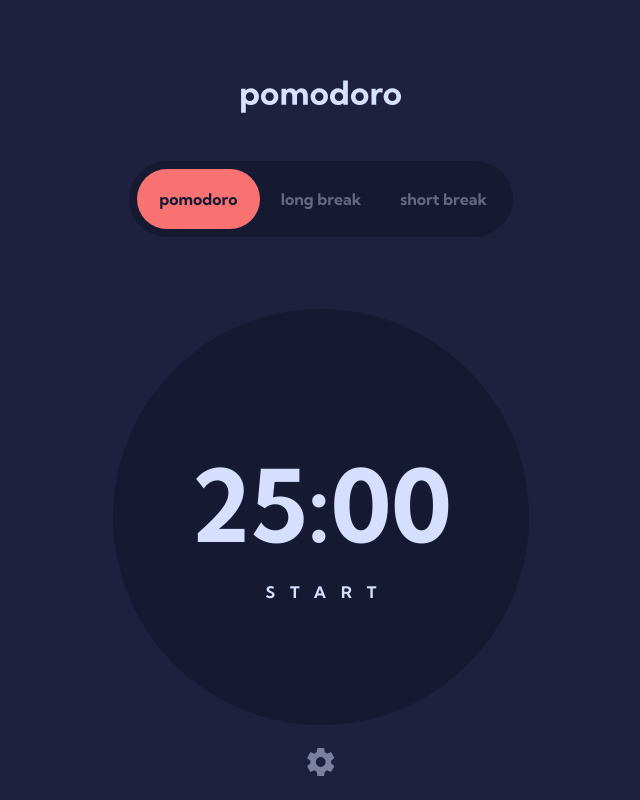
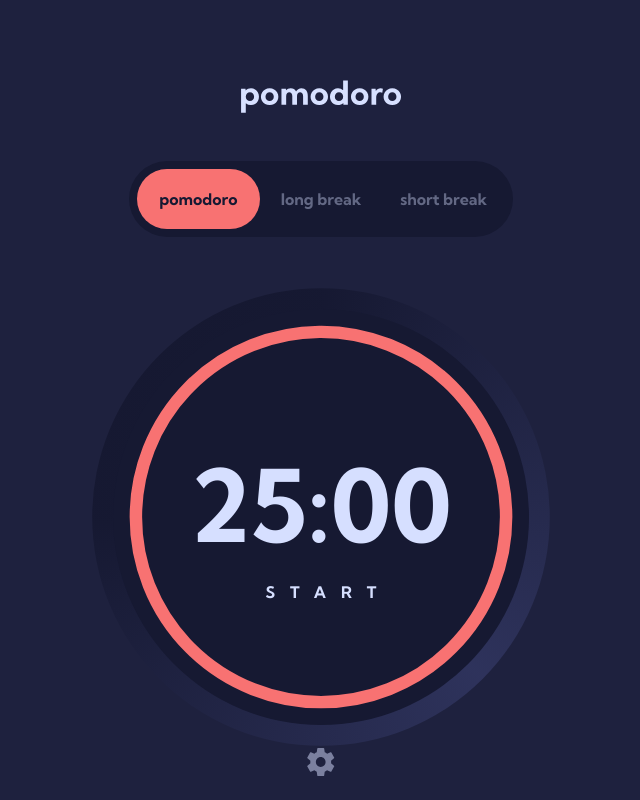
Before and after one commit to MathiasHun1/FEM-pomodoro, a React (Vite) app: page / in a window 1280 px wide. Shown: the whole page, without its empty margins (319-959 px from the left). Built offline with nearby package versions, Linux system fonts and the light colour scheme.

Commit message:
need to fix tickling clock issue

```diff
--- a/src/App.jsx
+++ b/src/App.jsx
@@ -1,17 +1,13 @@
-import { useState, useEffect } from 'react';
-import { useRef } from 'react';
+import { useState, useEffect, useRef } from 'react';
 import './App.scss';
-
 import { COLORS, FONTS } from './constants';
 import logo from './assets/logo.svg';
 import settingsSVG from './assets/icon-settings.svg';
+
 import SettingsForm from './components/SettingsForm';
+import Display from './components/Display';
 
 function App() {
-  /*------------------------------------------*/
-  /* ----------- TIMER related--------------- */
-  /*------------------------------------------*/
-
   const [timerRunning, setTimerRunning] = useState(false); // flag
   const [clockState, setclockState] = useState('stopped');
   const [selectedMode, setSelectedMode] = useState('pomodoro'); // active mode
@@ -28,22 +24,28 @@ function App() {
   const [colorMode, setColorMode] = useState(COLORS.red);
   const [formOpened, setFormOpened] = useState(false);
 
-  // set default values on the first load
+  // progress-bar things
+  const [progressPercentage, setProgressPercentage] = useState(0);
+
   useEffect(() => {
     setMinutesLeft(targetTimeValue[selectedMode]);
   }, [targetTimeValue]);
 
-  // manage the timer based on its state
   useEffect(() => {
     if (timerRunning) {
       console.log('runs');
 
       intervalRef.current = setInterval(() => {
         const remaining = deadline - Date.now();
+        const remainingPercentage =
+          remaining / (targetTimeValue[selectedMode] * 60000);
+
+        setProgressPercentage(remainingPercentage);
+
         let minutes, seconds;
         if (remaining >= 0) {
           minutes = Math.floor(remaining / (60 * 1000)).toString();
-          seconds = Math.floor((remaining % 60000) / 1000).toString();
+          seconds = Math.ceil((remaining % 60000) / 1000).toString();
           setMinutesLeft(minutes);
           setSecondsLeft(seconds);
         } else {
@@ -67,7 +69,7 @@ function App() {
     // set the text
     setclockState('running');
     //set the clock
-    setDeadline(Date.now() + targetTimeValue[selectedMode] * 60000 + 1000);
+    setDeadline(Date.now() + targetTimeValue[selectedMode] * 60000);
     setTimerRunning(true);
     setMinutesLeft(targetTimeValue[selectedMode]);
     setSecondsLeft(0);
@@ -78,6 +80,8 @@ function App() {
     setclockState('stopped');
     //reset clock
     initTimer(targetTimeValue[selectedMode]);
+    //reset progress
+    setProgressPercentage(0);
   };
 
   const pauseTimer = () => {
@@ -90,7 +94,7 @@ function App() {
     setclockState('running');
     // calculate and set the new deadline timesstamp
     const timeLeft = Number(minutesLeft) * 60000 + Number(secondsLeft) * 1000;
-    setDeadline(Date.now() + timeLeft + 1000);
+    setDeadline(Date.now() + timeLeft);
     setTimerRunning(true);
   };
 
@@ -111,6 +115,7 @@ function App() {
   const handleChangeMode = (mode) => {
     setSelectedMode(mode);
     initTimer(targetTimeValue[mode]);
+    setProgressPercentage(0);
   };
 
   //reset timer manually
@@ -167,45 +172,16 @@ function App() {
         </nav>
       </header>
 
-      <div className="display">
-        <div>
-          <p className="display__clock">
-            {minutesLeft.toString().padStart(2, 0)}:
-            {secondsLeft.toString().padStart(2, 0)}
-            <button
-              className={`display__clock-control-button ${
-                clockState === 'stopped' ? 'visible' : ''
-              }`}
-              onClick={startTimer}
-            >
-              start
-            </button>
-            <button
-              className={`display__clock-control-button ${
-                clockState === 'running' ? 'visible' : ''
-              }`}
-              onClick={pauseTimer}
-            >
-              pause
-            </button>
-            <button
-              className={`display__clock-control-button ${
-                clockState === 'paused' ? 'visible' : ''
-              }`}
-              onClick={resumeTimer}
-            >
-              resume
-            </button>
-            <button
-              className={`display__clock-control-button ${
-                clockState === 'finished' ? 'visible' : ''
-              }`}
-              onClick={startTimer}
-            >
-              restart
-            </button>
-          </p>
-        </div>
+      <div className="display-wrapper">
+        <Display
+          minutesLeft={minutesLeft}
+          secondsLeft={secondsLeft}
+          clockState={clockState}
+          startTimer={startTimer}
+          pauseTimer={pauseTimer}
+          resumeTimer={resumeTimer}
+          progressPercentage={progressPercentage}
+        />
       </div>
 
       <div className="settings-button" onClick={handleOpenForm}>
--- a/src/App.scss
+++ b/src/App.scss
@@ -11,6 +11,7 @@ body {
   padding-top: 5rem;
   display: grid;
   justify-items: center;
+  position: relative;
   position: relative;
 }
 
@@ -59,17 +60,45 @@ body {
   opacity: revert;
 }
 
+.display-wrapper {
+  margin-top: 3rem;
+  width: clamp(18rem, 70%, 26rem);
+  aspect-ratio: 1;
+  position: relative;
+}
+
+.display-wrapper:before {
+  position: absolute;
+  content: '';
+  inset: 0;
+  background-image: conic-gradient(
+    from -90deg,
+    var(--clr-blue-dark) 25%,
+    hsl(234, 33%, 27%),
+    var(--clr-blue-dark)
+  );
+  border-radius: 50%;
+  transform: scale(1.1);
+}
+
 .display {
-  margin-top: 3rem;
   background-color: var(--clr-blue-dark);
   color: var(--clr-blue-light);
-  width: clamp(18rem, 70%, 26rem);
+  display: grid;
+  width: 100%;
   aspect-ratio: 1;
-  display: grid;
   place-items: center;
   font-size: var(--fs-XL);
   border-radius: 50%;
   position: relative;
+}
+
+.display__clock-wrapper {
+  width: 80%;
+}
+
+.display__clock {
+  text-align: center;
 }
 
 .display__clock-control-button {
@@ -249,3 +278,22 @@ body {
 .settings-form section:last-of-type {
   border-bottom: none;
 }
+
+/* --- making the progress bar SVG --- */
+
+.progress-bar-svg {
+  position: absolute;
+  inset: 0;
+  transform: rotate(-90deg);
+  pointer-events: none;
+}
+
+.progress-bar__progress {
+  fill: none;
+  stroke: var(--clr-primary);
+  stroke-width: 3;
+  stroke-linecap: round;
+  stroke-dasharray: var(--progress-length);
+  stroke-dashoffset: calc(var(--progress-value) * var(--progress-length));
+  transition: stroke-dashoffset 0.2s ease;
+}
--- /dev/null
+++ b/src/components/Display.jsx
@@ -0,0 +1,80 @@
+import { useRef, useEffect, useState } from 'react';
+
+const Display = ({
+  minutesLeft,
+  secondsLeft,
+  clockState,
+  startTimer,
+  pauseTimer,
+  resumeTimer,
+  progressPercentage,
+}) => {
+  const [strokeLength, setStrokeLength] = useState(0);
+  const progressBarRef = useRef(null);
+
+  useEffect(() => {
+    setStrokeLength(progressBarRef.current.getTotalLength());
+  }, []);
+
+  return (
+    <div className="display">
+      <div className="display__clock-wrapper">
+        <p className="display__clock">
+          {minutesLeft.toString().padStart(2, 0)}:
+          {secondsLeft.toString().padStart(2, 0)}
+          <button
+            className={`display__clock-control-button ${
+              clockState === 'stopped' ? 'visible' : ''
+            }`}
+            onClick={startTimer}
+          >
+            start
+          </button>
+          <button
+            className={`display__clock-control-button ${
+              clockState === 'running' ? 'visible' : ''
+            }`}
+            onClick={pauseTimer}
+          >
+            pause
+          </button>
+          <button
+            className={`display__clock-control-button ${
+              clockState === 'paused' ? 'visible' : ''
+            }`}
+            onClick={resumeTimer}
+          >
+            resume
+          </button>
+          <button
+            className={`display__clock-control-button ${
+              clockState === 'finished' ? 'visible' : ''
+            }`}
+            onClick={startTimer}
+          >
+            restart
+          </button>
+        </p>
+      </div>
+      <svg
+        className="progress-bar-svg"
+        xmlns="http://www.w3.org/2000/svg"
+        viewBox="0 0 100 100"
+      >
+        <circle
+          ref={progressBarRef}
+          className="progress-bar__progress"
+          cx="50"
+          cy="50"
+          r="44.5"
+          style={{
+            '--progress-length': strokeLength,
+            '--progress-value': progressPercentage,
+          }}
+        />
+      </svg>
+    </div>
+  );
+};
+
+export default Display;
```
